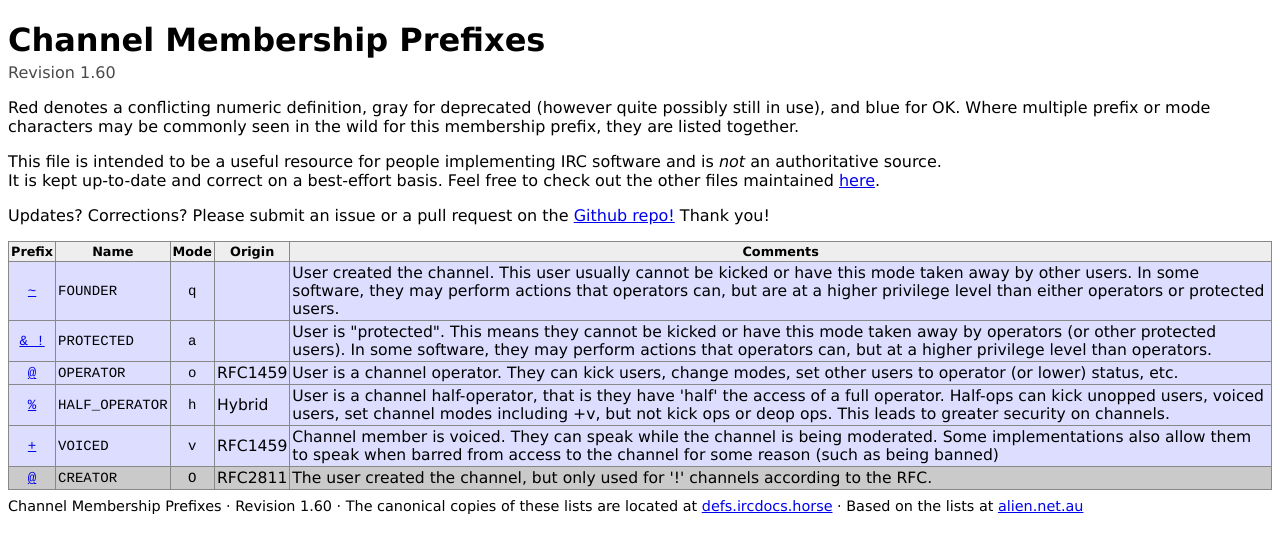
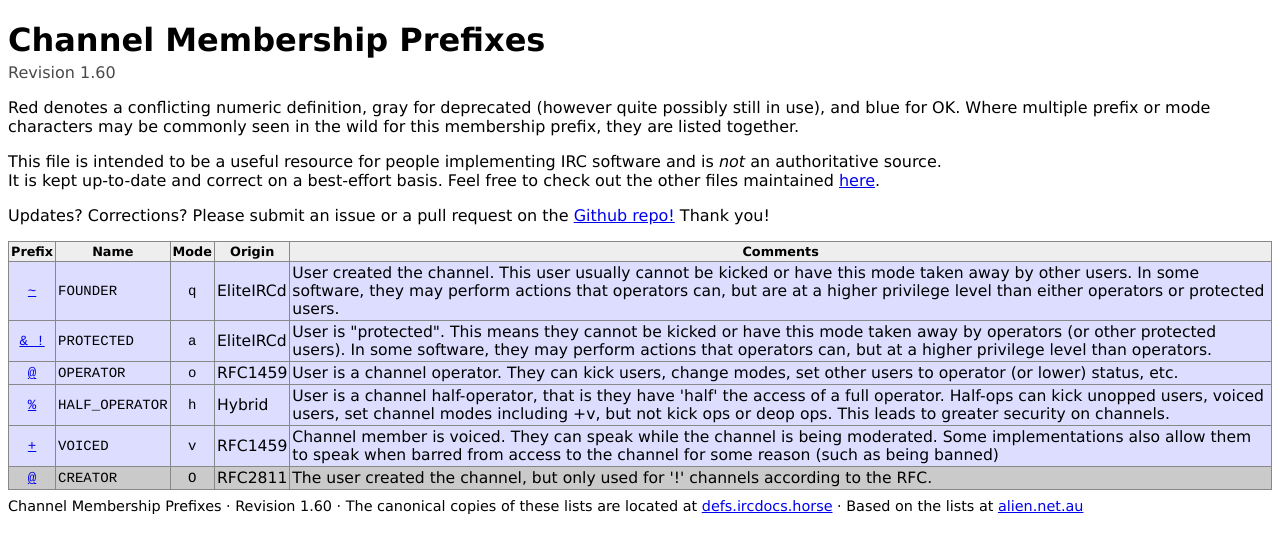
Before and after one commit to ircdocs/irc-defs, a Jekyll site: the page built from defs/chanmembers.html, in a window 1280 px wide. Shown: the top 553 px of the page. Built offline with Jekyll 4.4.1, drawn with Linux system fonts in a browser that asks for light colours.

Commit message:
chanmembers: Add probable origin for q/a

```diff
--- a/_data/chanmembers.yaml
+++ b/_data/chanmembers.yaml
@@ -82,7 +82,7 @@ values:
         name: FOUNDER
         prefixchar: "~"
         mode: q
-        origin:
+        origin: EliteIRCd
         comment: >
             User created the channel. This user usually cannot be kicked
             or have this mode taken away by other users. In some software,
@@ -94,7 +94,7 @@ values:
         name: PROTECTED
         prefixchar: "& !"
         mode: a
-        origin:
+        origin: EliteIRCd
         comment: >
             User is "protected". This means they cannot be kicked or have
             this mode taken away by operators (or other protected users).
```
